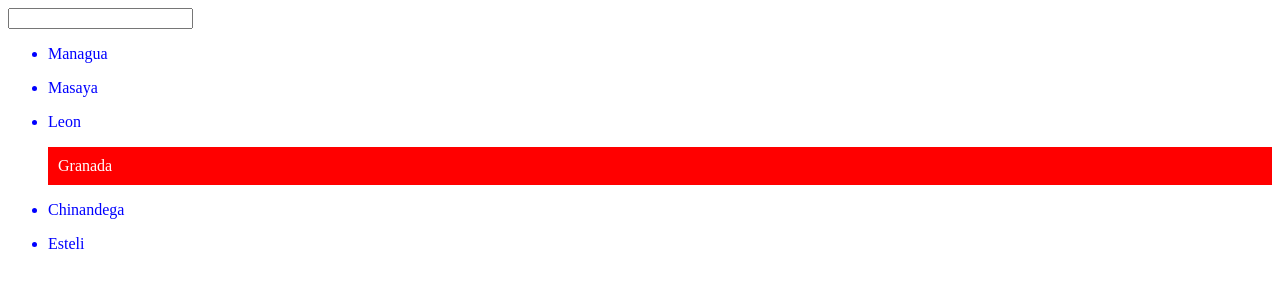
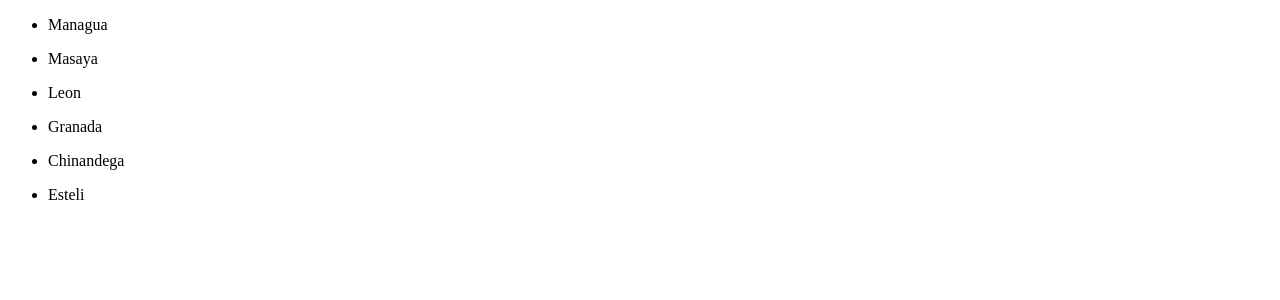
Before and after one commit to Steven-Mendez/28DiasAngular-reto04, an Angular app: page / in a window 1280 px wide. Shown: the top 300 px of the page. Built offline with nearby package versions, Linux system fonts and the light colour scheme.

Commit message:
Event binding

```diff
--- a/src/app/app.component.html
+++ b/src/app/app.component.html
@@ -3,21 +3,19 @@
 
 <img src="{{ url }}" alt="" /> -->
 
-<p *ngIf="name">El nombre es: {{ name }}</p>
-<input type="text" [ngModel]="name" (ngModelChange)="name = $event" />
+<!-- <p *ngIf="name">El nombre es: {{ name }}</p> -->
+<!-- <input type="text" [ngModel]="name" (ngModelChange)="name = $event" /> -->
 
 <ul *ngFor="let city of cities">
-  <!-- <li [ngClass]="['selected', 'blue']">{{ city }}</li> -->
-  <li [ngClass]="{ selected: city === 'Granada', blue: city !== 'Granada' }">
-    {{ city }}
-    <!-- <li
-    [ngStyle]="{
-      color: 'red',
-      'background-color': city === 'Granada' ? 'blue' : 'green'
-    }"
+  <li
+    (click)="onCityClicked(city)"
+    [ngClass]="{ selected: city === selection }"
   >
     {{ city }}
-  </li> -->
-    <!-- <li ngClass="selected">{{ city }}</li> -->
   </li>
 </ul>
+
+<div>
+  <p *ngIf="selection">Your city is: {{ selection }}</p>
+  <button *ngIf="selection" (click)="onClear()">Clear your selection</button>
+</div>
--- a/src/app/app.component.ts
+++ b/src/app/app.component.ts
@@ -12,18 +12,31 @@ import {
   styleUrls: ['./app.component.scss'],
 })
 export class AppComponent implements OnChanges, OnInit, OnDestroy {
-  ngOnChanges(changes: SimpleChanges): void {
-    console.log('OnChange ->', changes);
-  }
-  ngOnInit(): void {
-    console.log('OnInit ->');
-  }
-  ngOnDestroy(): void {
-    console.log('Destroy ->');
-  }
   cities = ['Managua', 'Masaya', 'Leon', 'Granada', 'Chinandega', 'Esteli'];
   name!: string;
   title = 'Dia 8 del reto';
   url =
     'https://th.bing.com/th/id/R.34f4c604cd9bfd44d39ece8f6a01363f?rik=7OIxdjJ6xOdnZA&pid=ImgRaw&r=0';
+  selection!: string;
+
+  ngOnChanges(changes: SimpleChanges): void {
+    console.log('OnChange ->', changes);
+  }
+
+  ngOnInit(): void {
+    console.log('OnInit ->');
+  }
+
+  ngOnDestroy(): void {
+    console.log('Destroy ->');
+  }
+
+  onCityClicked(city: string): void {
+    console.log('Event ->', city);
+    this.selection = city;
+  }
+
+  onClear(): void {
+    this.selection = '';
+  }
 }
```
